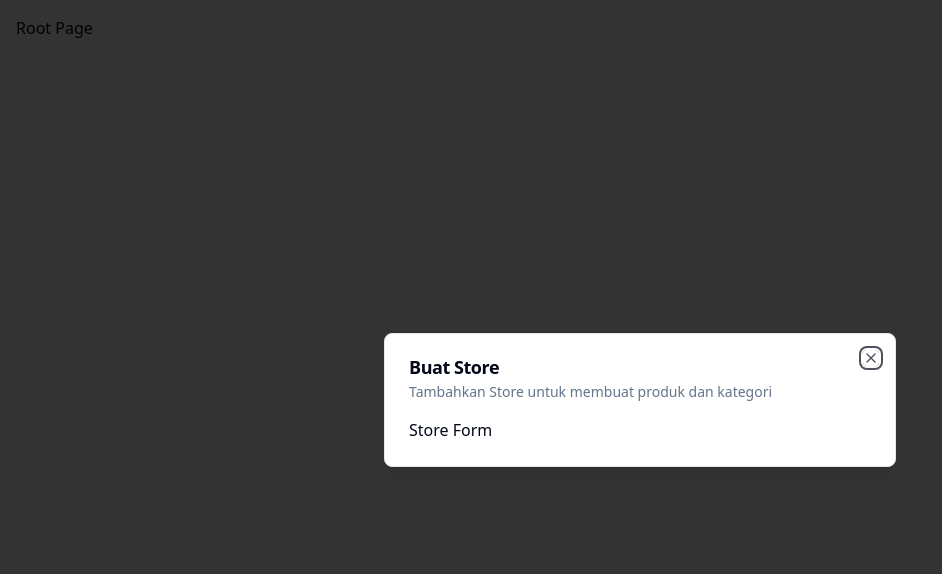
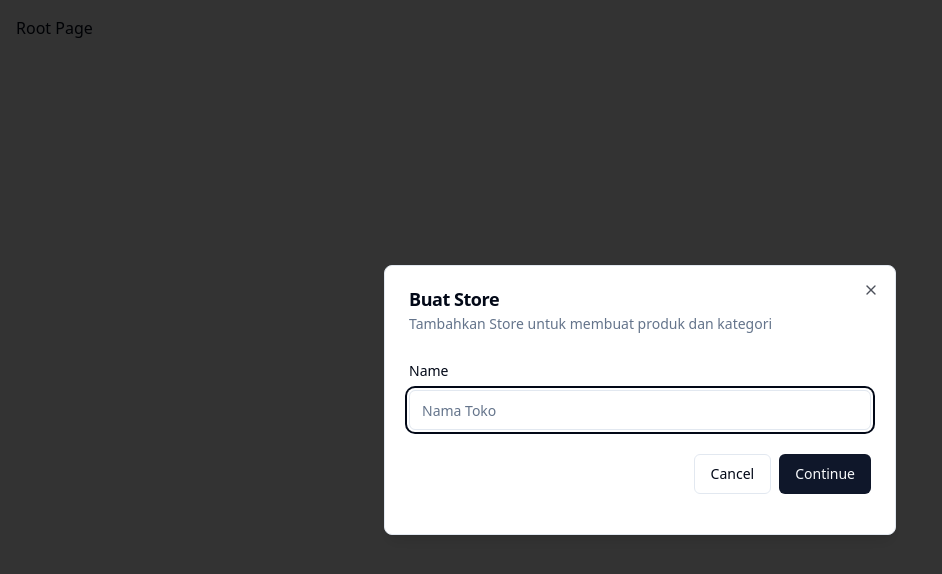
Before and after one commit to mbwicaksana/ncommerce, a Next.js app: page / in a window 1280 px wide. Shown: the top 574 px of the page, without its empty margins (0-942 px from the left). Built offline with nearby package versions, Linux system fonts and the light colour scheme.

Commit message:
Office 01:18:00

```diff
--- a/app/(root)/page.tsx
+++ b/app/(root)/page.tsx
@@ -8,6 +8,9 @@
   const isOpen = useStoreModal((state) => state.isOpen);
 
   useEffect(() => {
+    // Pengaturan ModalProvider di layout.tsx diatur disini
+    // Jika Modal tertutup, maka buka modalnya
+    // Kondisi ini menyebabkan modal tidak bisa tertutup karena user wajib membuat store baru
     if (!isOpen) {
       onOpen();
     }
--- a/app/layout.tsx
+++ b/app/layout.tsx
@@ -30,6 +30,10 @@
     <ClerkProvider>
       <html lang="en">
         <body>
+          {/*
+           * Panggil ModalProvider
+           * Pengaturan buka / tutup ModalProvider diatur di @/app/(root)/page.tsx
+           */}
           <ModalProvider />
           {children}
         </body>
--- a/components/modals/store-modal.tsx
+++ b/components/modals/store-modal.tsx
@@ -2,17 +2,76 @@
 
 import { useStoreModal } from "@/hooks/use-store-modal";
 import Modal from "../ui/modal";
+import * as z from "zod";
+import { useForm } from "react-hook-form";
+import { zodResolver } from "@hookform/resolvers/zod";
+import {
+  Form,
+  FormControl,
+  FormField,
+  FormItem,
+  FormLabel,
+  FormMessage,
+} from "../ui/form";
+import { Input } from "../ui/input";
+import { Button } from "../ui/button";
+
+const formSchema = z.object({
+  name: z.string().min(1),
+});
+
+const onSubmit = async (values: z.infer<typeof formSchema>) => {
+  // TODO : Buat Toko
+  console.log(values);
+};
 
 export const StoreModal = () => {
   const storeModal = useStoreModal();
+  const form = useForm<z.infer<typeof formSchema>>({
+    resolver: zodResolver(formSchema),
+    defaultValues: {
+      name: "",
+    },
+  });
+
   return (
+    /**
+     * Passing props title, description, isOpen, dan onClose ke component Modal
+     * kirim isOpen dan onClose ke component Modal menggunakan value dari hook useStoreModal
+     */
     <Modal
       title="Buat Store"
       description="Tambahkan Store untuk membuat produk dan kategori"
       isOpen={storeModal.isOpen}
       onClose={storeModal.onClose}
     >
-      Store Form
+      <div className="space-y-4 py-2 pb-4">
+        <div>
+          <Form {...form}>
+            <form onSubmit={form.handleSubmit(onSubmit)}>
+              <FormField
+                control={form.control}
+                name="name"
+                render={({ field }) => (
+                  <FormItem>
+                    <FormLabel>Name</FormLabel>
+                    <FormControl>
+                      <Input placeholder="Nama Toko" {...field} />
+                    </FormControl>
+                    <FormMessage />
+                  </FormItem>
+                )}
+              />
+              <div className="flex w-full items-center justify-end space-x-2 pt-6">
+                <Button variant="outline" onClick={storeModal.onClose}>
+                  Cancel
+                </Button>
+                <Button type="submit">Continue</Button>
+              </div>
+            </form>
+          </Form>
+        </div>
+      </div>
     </Modal>
   );
 };
--- /dev/null
+++ b/components/ui/form.tsx
@@ -0,0 +1,178 @@
+"use client"
+
+import * as React from "react"
+import * as LabelPrimitive from "@radix-ui/react-label"
+import { Slot } from "@radix-ui/react-slot"
+import {
+  Controller,
+  ControllerProps,
+  FieldPath,
+  FieldValues,
+  FormProvider,
+  useFormContext,
+} from "react-hook-form"
+
+import { cn } from "@/lib/utils"
+import { Label } from "@/components/ui/label"
+
+const Form = FormProvider
+
+type FormFieldContextValue<
+  TFieldValues extends FieldValues = FieldValues,
+  TName extends FieldPath<TFieldValues> = FieldPath<TFieldValues>
+> = {
+  name: TName
+}
+
+const FormFieldContext = React.createContext<FormFieldContextValue>(
+  {} as FormFieldContextValue
+)
+
+const FormField = <
+  TFieldValues extends FieldValues = FieldValues,
+  TName extends FieldPath<TFieldValues> = FieldPath<TFieldValues>
+>({
+  ...props
+}: ControllerProps<TFieldValues, TName>) => {
+  return (
+    <FormFieldContext.Provider value={{ name: props.name }}>
+      <Controller {...props} />
+    </FormFieldContext.Provider>
+  )
+}
+
+const useFormField = () => {
+  const fieldContext = React.useContext(FormFieldContext)
+  const itemContext = React.useContext(FormItemContext)
+  const { getFieldState, formState } = useFormContext()
+
+  const fieldState = getFieldState(fieldContext.name, formState)
+
+  if (!fieldContext) {
+    throw new Error("useFormField should be used within <FormField>")
+  }
+
+  const { id } = itemContext
+
+  return {
+    id,
+    name: fieldContext.name,
+    formItemId: `${id}-form-item`,
+    formDescriptionId: `${id}-form-item-description`,
+    formMessageId: `${id}-form-item-message`,
+    ...fieldState,
+  }
+}
+
+type FormItemContextValue = {
+  id: string
+}
+
+const FormItemContext = React.createContext<FormItemContextValue>(
+  {} as FormItemContextValue
+)
+
+const FormItem = React.forwardRef<
+  HTMLDivElement,
+  React.HTMLAttributes<HTMLDivElement>
+>(({ className, ...props }, ref) => {
+  const id = React.useId()
+
+  return (
+    <FormItemContext.Provider value={{ id }}>
+      <div ref={ref} className={cn("space-y-2", className)} {...props} />
+    </FormItemContext.Provider>
+  )
+})
+FormItem.displayName = "FormItem"
+
+const FormLabel = React.forwardRef<
+  React.ElementRef<typeof LabelPrimitive.Root>,
+  React.ComponentPropsWithoutRef<typeof LabelPrimitive.Root>
+>(({ className, ...props }, ref) => {
+  const { error, formItemId } = useFormField()
+
+  return (
+    <Label
+      ref={ref}
+      className={cn(error && "text-destructive", className)}
+      htmlFor={formItemId}
+      {...props}
+    />
+  )
+})
+FormLabel.displayName = "FormLabel"
+
+const FormControl = React.forwardRef<
+  React.ElementRef<typeof Slot>,
+  React.ComponentPropsWithoutRef<typeof Slot>
+>(({ ...props }, ref) => {
+  const { error, formItemId, formDescriptionId, formMessageId } = useFormField()
+
+  return (
+    <Slot
+      ref={ref}
+      id={formItemId}
+      aria-describedby={
+        !error
+          ? `${formDescriptionId}`
+          : `${formDescriptionId} ${formMessageId}`
+      }
+      aria-invalid={!!error}
+      {...props}
+    />
+  )
+})
+FormControl.displayName = "FormControl"
+
+const FormDescription = React.forwardRef<
+  HTMLParagraphElement,
+  React.HTMLAttributes<HTMLParagraphElement>
+>(({ className, ...props }, ref) => {
+  const { formDescriptionId } = useFormField()
+
+  return (
+    <p
+      ref={ref}
+      id={formDescriptionId}
+      className={cn("text-sm text-muted-foreground", className)}
+      {...props}
+    />
+  )
+})
+FormDescription.displayName = "FormDescription"
+
+const FormMessage = React.forwardRef<
+  HTMLParagraphElement,
+  React.HTMLAttributes<HTMLParagraphElement>
+>(({ className, children, ...props }, ref) => {
+  const { error, formMessageId } = useFormField()
+  const body = error ? String(error?.message) : children
+
+  if (!body) {
+    return null
+  }
+
+  return (
+    <p
+      ref={ref}
+      id={formMessageId}
+      className={cn("text-sm font-medium text-destructive", className)}
+      {...props}
+    >
+      {body}
+    </p>
+  )
+})
+FormMessage.displayName = "FormMessage"
+
+export {
+  useFormField,
+  Form,
+  FormItem,
+  FormLabel,
+  FormControl,
+  FormDescription,
+  FormMessage,
+  FormField,
+}
--- /dev/null
+++ b/components/ui/input.tsx
@@ -0,0 +1,25 @@
+import * as React from "react"
+
+import { cn } from "@/lib/utils"
+
+export interface InputProps
+  extends React.InputHTMLAttributes<HTMLInputElement> {}
+
+const Input = React.forwardRef<HTMLInputElement, InputProps>(
+  ({ className, type, ...props }, ref) => {
+    return (
+      <input
+        type={type}
+        className={cn(
+          "flex h-10 w-full rounded-md border border-input bg-background px-3 py-2 text-sm ring-offset-background file:border-0 file:bg-transparent file:text-sm file:font-medium placeholder:text-muted-foreground focus-visible:outline-none focus-visible:ring-2 focus-visible:ring-ring focus-visible:ring-offset-2 disabled:cursor-not-allowed disabled:opacity-50",
+          className
+        )}
+        ref={ref}
+        {...props}
+      />
+    )
+  }
+)
+Input.displayName = "Input"
+
+export { Input }
--- /dev/null
+++ b/components/ui/label.tsx
@@ -0,0 +1,26 @@
+"use client"
+
+import * as React from "react"
+import * as LabelPrimitive from "@radix-ui/react-label"
+import { cva, type VariantProps } from "class-variance-authority"
+
+import { cn } from "@/lib/utils"
+
+const labelVariants = cva(
+  "text-sm font-medium leading-none peer-disabled:cursor-not-allowed peer-disabled:opacity-70"
+)
+
+const Label = React.forwardRef<
+  React.ElementRef<typeof LabelPrimitive.Root>,
+  React.ComponentPropsWithoutRef<typeof LabelPrimitive.Root> &
+    VariantProps<typeof labelVariants>
+>(({ className, ...props }, ref) => (
+  <LabelPrimitive.Root
+    ref={ref}
+    className={cn(labelVariants(), className)}
+    {...props}
+  />
+))
+Label.displayName = LabelPrimitive.Root.displayName
+
+export { Label }
--- a/components/ui/modal.tsx
+++ b/components/ui/modal.tsx
@@ -30,6 +30,11 @@
   };
 
   return (
+    /**
+     * props open diatur dengan nilai isOpen, yang menentukan apakah dialog terbuka / tertutup
+     * props onOpenChange diatur dengan function onChange() yang menerima argumen 'open' untuk menunjukkan status baru dari dialog
+     * true jika dibuka, false jika ditutup
+     */
     <Dialog open={isOpen} onOpenChange={onChange}>
       <DialogContent>
         <DialogHeader>
--- a/hooks/use-store-modal.tsx
+++ b/hooks/use-store-modal.tsx
@@ -7,6 +7,7 @@
 }
 
 export const useStoreModal = create<useStoreModalStore>((set) => ({
+  // State isOpen untuk menentukan status Modal open / close
   isOpen: false,
   onOpen: () => set({ isOpen: true }),
   onClose: () => set({ isOpen: false }),
--- a/package.json
+++ b/package.json
@@ -10,7 +10,9 @@
   },
   "dependencies": {
     "@clerk/nextjs": "^5.1.5",
+    "@hookform/resolvers": "^3.9.0",
     "@radix-ui/react-dialog": "^1.1.0",
+    "@radix-ui/react-label": "^2.1.0",
     "@radix-ui/react-slot": "^1.1.0",
     "class-variance-authority": "^0.7.0",
     "clsx": "^2.1.1",
@@ -18,8 +20,10 @@
     "next": "14.1.0",
     "react": "^18",
     "react-dom": "^18",
+    "react-hook-form": "^7.52.1",
     "tailwind-merge": "^2.3.0",
     "tailwindcss-animate": "^1.0.7",
+    "zod": "^3.23.8",
     "zustand": "^4.5.2"
   },
   "devDependencies": {
--- a/provider/modal-provider.tsx
+++ b/provider/modal-provider.tsx
@@ -1,4 +1,4 @@
-"use client";
+"use client"; // Direktif ini menunjukkan bahwa kode ini dijalankan di sisi klien (browser).
 
 import { StoreModal } from "@/components/modals/store-modal";
 import { useEffect, useState } from "react";
@@ -6,10 +6,12 @@
 export const ModalProvider = () => {
   const [isMounted, setIsMounted] = useState(false);
 
+  // set isMounted menjadi true jika ModalProvider dipanggil di client component
   useEffect(() => {
     setIsMounted(true);
   }, []);
 
+  // Jika ModalProvider dipanggil di server component, maka return null
   if (!isMounted) {
     return null;
   }
```
Also changed, not shown: 1 other file (tests, documents, lock files or other folders).
